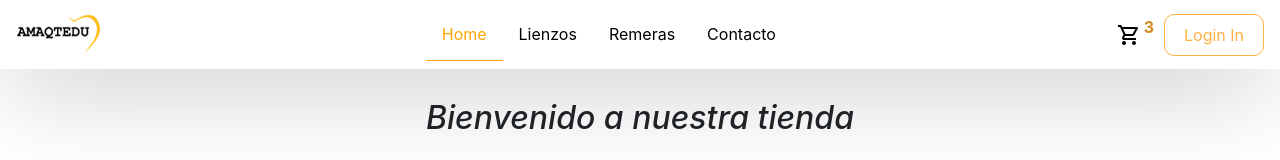
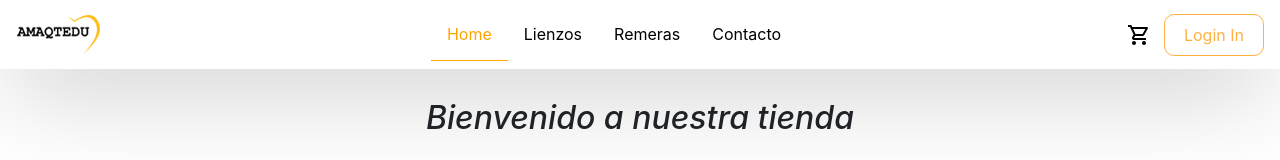
Before and after one commit to fernandoaltavista/Amaqtedu-Altavista, a React (Create React App) app: page / in a window 1280 px wide. Shown: the top 160 px of the page. Built offline with nearby package versions, Linux system fonts and the light colour scheme.

Commit message:
Delete number count

```diff
--- a/src/components/cartWidget/cartWidget.js
+++ b/src/components/cartWidget/cartWidget.js
@@ -1,12 +1,12 @@
 import cart from './shopping_cart_black_24dp.svg'
 import './cartWidget.css'
 
-export const CartWidget = (props) => {
+export const CartWidget = () => {
 
     return (
         <div className="cartWidget">
-            <a href="#shop"><img src={cart} alt=""/></a>
-            <p className="numberCountCart">{props.count}</p>
+            <img src={cart} alt=""/>
+            <p className="numberCountCart"></p>
         </div>
 
     )
```
